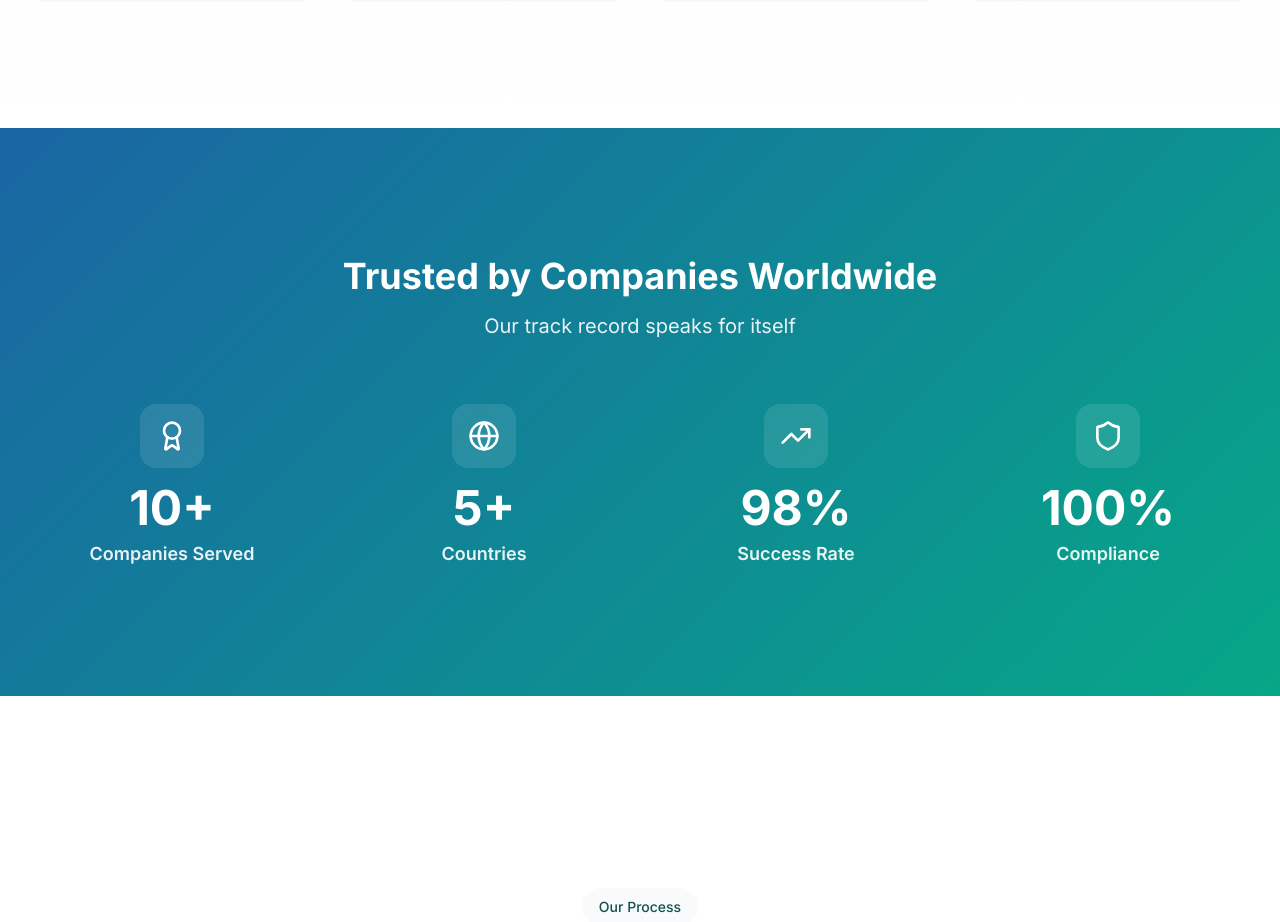
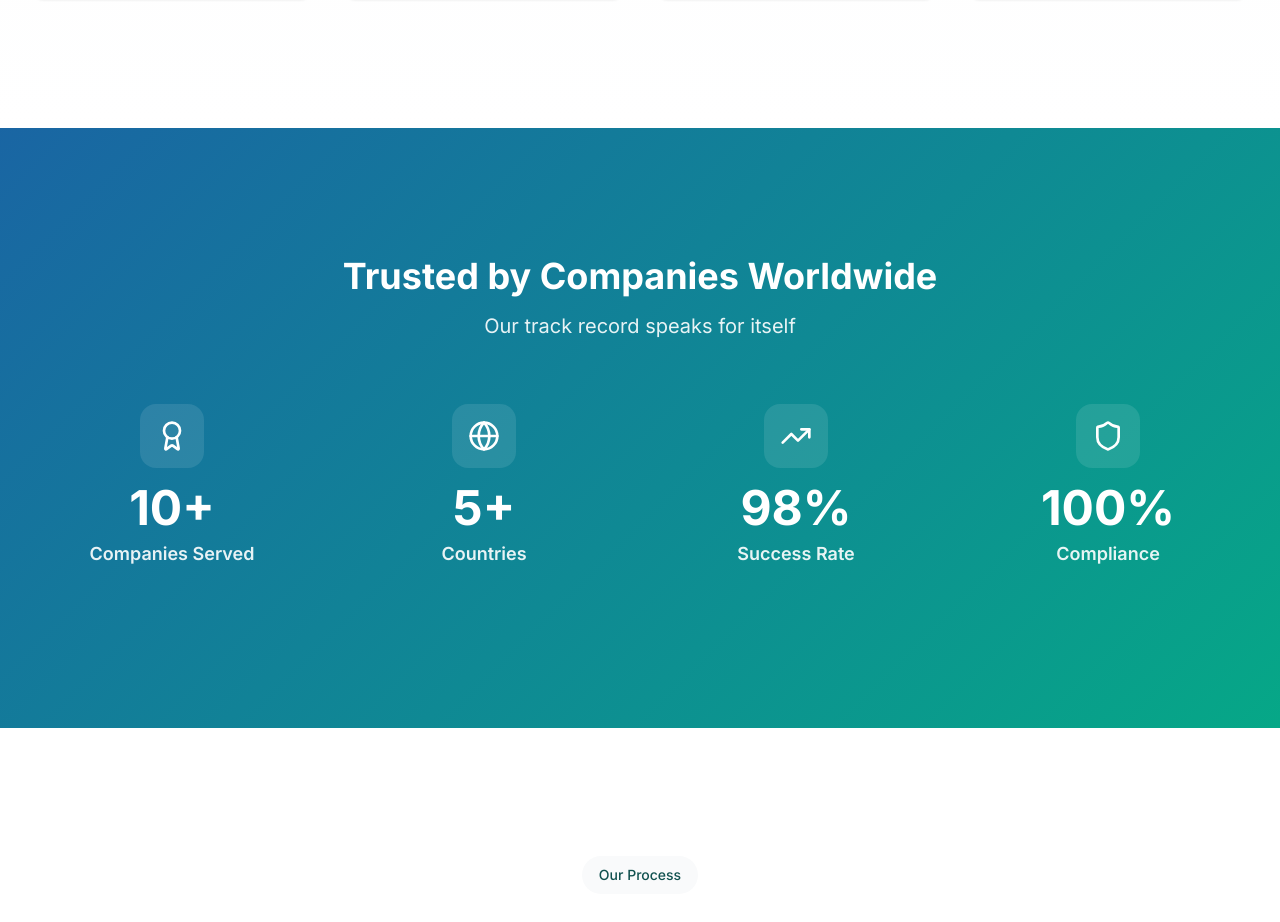
Before and after one commit to Synergy-trial/synergy-casecraft, a React (Vite) app: page / in a window 1280 px wide. Shown: the part 2426-3348 px from the top of the page. Built offline with nearby package versions, Linux system fonts and the light colour scheme.

Commit message:
Add spacing to homepage

```diff
--- a/src/pages/Index.tsx
+++ b/src/pages/Index.tsx
@@ -197,7 +197,7 @@ const Index = () => {
       </section>
 
       {/* Stats Section */}
-      <section className="section-padding bg-gradient-primary text-white mb-16">
+      <section className="py-20 lg:py-32 pb-32 lg:pb-40 bg-gradient-primary text-white">
         <div className="container-custom">
           <div className="text-center mb-16">
             <h2 className="text-3xl md:text-4xl font-bold mb-4">
```
